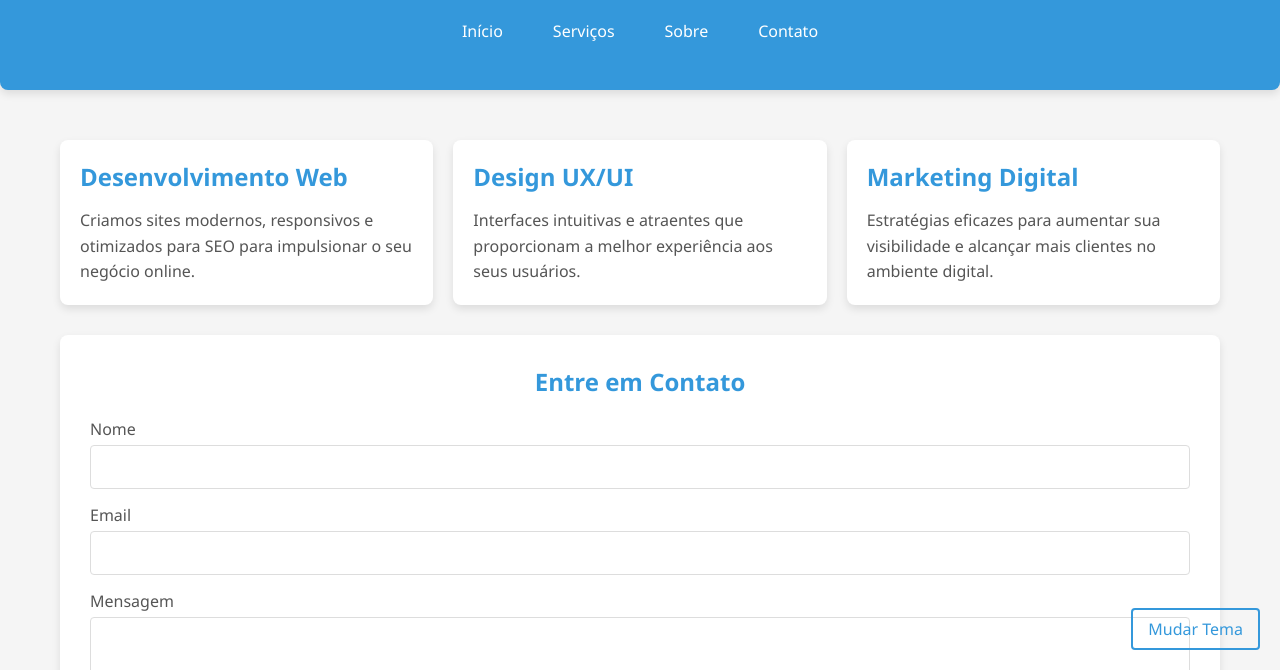
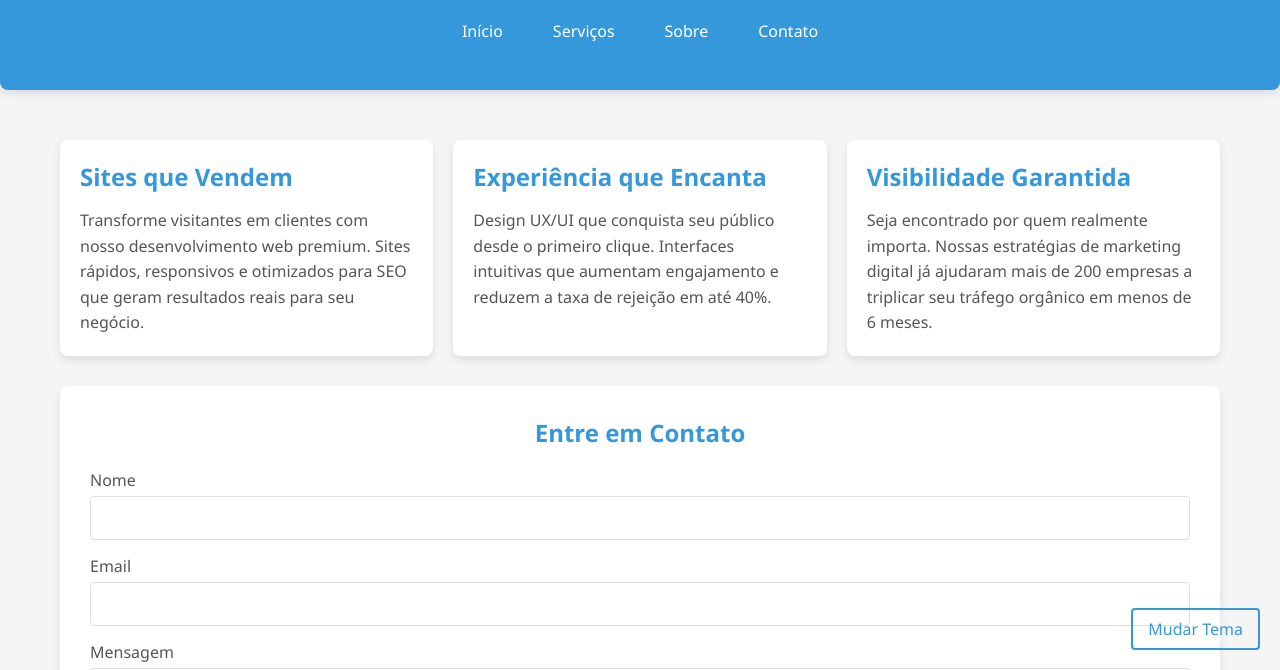
Before and after one commit to CristianoSword/LandingPageEx, a plain HTML site: page index.html in a window 1280 px wide. Shown: the part 130-800 px from the top of the page. Drawn offline with Linux system fonts and the light colour scheme.

Commit message:
Update index.html
Update commercial text

```diff
--- a/index.html
+++ b/index.html
@@ -205,16 +205,16 @@
 <main class="container">
     <section class="cards" id="servicos">
         <div class="card">
-                <h2>Desenvolvimento Web</h2>
-                <p>Criamos sites modernos, responsivos e otimizados para SEO para impulsionar o seu negócio online.</p>
+            <h2>Sites que Vendem</h2>
+            <p>Transforme visitantes em clientes com nosso desenvolvimento web premium. Sites rápidos, responsivos e otimizados para SEO que geram resultados reais para seu negócio.</p>
         </div>
         <div class="card">
-                <h2>Design UX/UI</h2>
-                <p>Interfaces intuitivas e atraentes que proporcionam a melhor experiência aos seus usuários.</p>
+            <h2>Experiência que Encanta</h2>
+            <p>Design UX/UI que conquista seu público desde o primeiro clique. Interfaces intuitivas que aumentam engajamento e reduzem a taxa de rejeição em até 40%.</p>
         </div>
         <div class="card">
-                <h2>Marketing Digital</h2>
-                <p>Estratégias eficazes para aumentar sua visibilidade e alcançar mais clientes no ambiente digital.</p>
+            <h2>Visibilidade Garantida</h2>
+            <p>Seja encontrado por quem realmente importa. Nossas estratégias de marketing digital já ajudaram mais de 200 empresas a triplicar seu tráfego orgânico em menos de 6 meses.</p>
         </div>
     </section>
 
@@ -240,7 +240,7 @@
 
     <footer>
         <div class="container">
-            <p>© 2025 Meu Site de Exemplo. Todos os direitos reservados.</p>
+            <p>© 2025 Cristiano Camacho - Exemplo de Site. Todos os direitos reservados.</p>
         </div>
     </footer>
 
```
Lines whose indentation alone changed are shown as unchanged.
